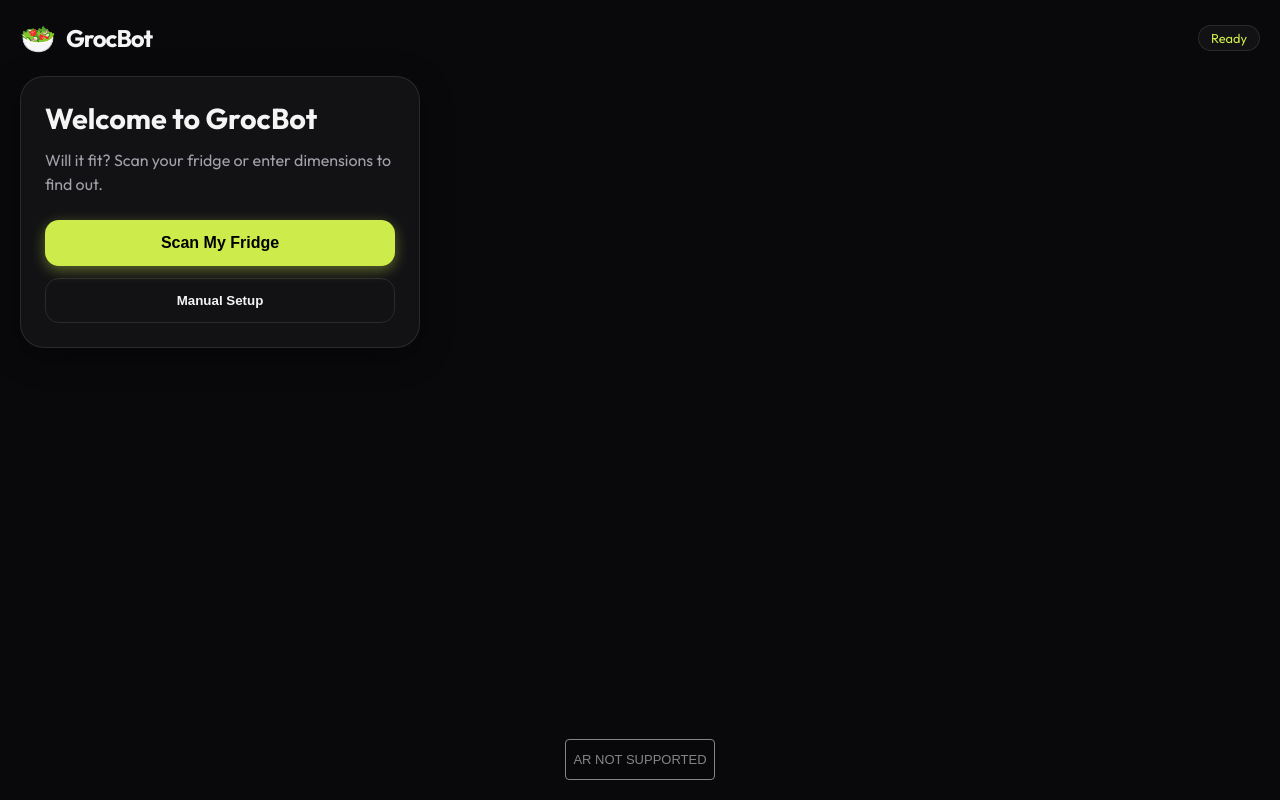
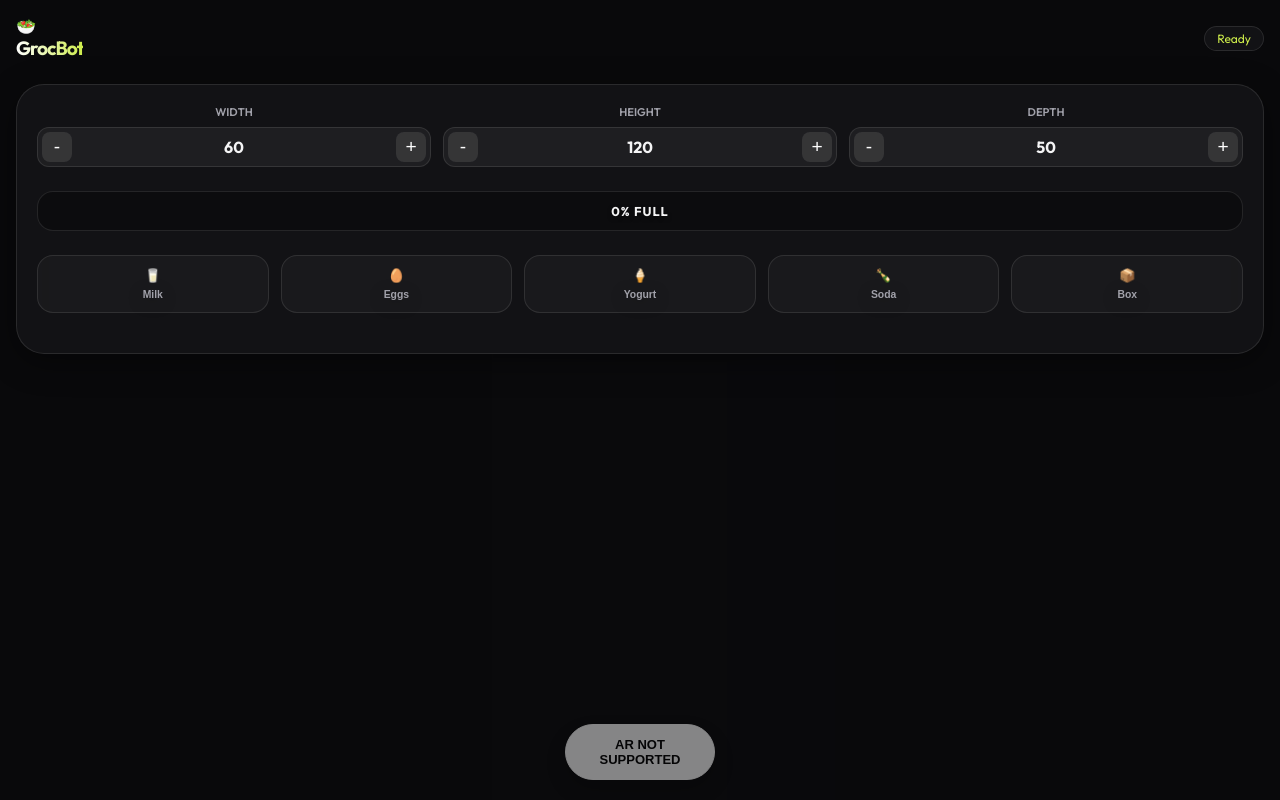
Before and after one commit to vishalmysore/merafridge, a website built with Vite: page index.html in a window 1280 px wide. Built offline with nearby package versions, Linux system fonts and the light colour scheme; animation ran at ten frames a second.

Commit message:
feat: redesign UI for instant AR-first interaction with +/- controls and cool icons

```diff
--- a/index.html
+++ b/index.html
@@ -8,6 +8,7 @@
     <link rel="preconnect" href="https://fonts.googleapis.com">
     <link rel="preconnect" href="https://fonts.gstatic.com" crossorigin>
     <link href="https://fonts.googleapis.com/css2?family=Outfit:wght@300;400;600;700&display=swap" rel="stylesheet">
+    <link rel="stylesheet" href="/src/style.css">
 </head>
 <body>
     <div id="app">
@@ -21,38 +22,49 @@
             </header>
 
             <main id="main-ui">
-                <section id="onboarding" class="glass-panel">
-                    <h2>Welcome to GrocBot</h2>
-                    <p>Will it fit? Scan your fridge or enter dimensions to find out.</p>
-                    <div class="actions">
-                        <button id="start-scan" class="primary-btn">Scan My Fridge</button>
-                        <button id="manual-setup" class="secondary-btn">Manual Setup</button>
+                <!-- AR Dashboard -->
+                <section id="controls" class="glass-panel">
+                    <div class="dimension-controls">
+                        <div class="dim-group">
+                            <label>Width</label>
+                            <div class="stepper">
+                                <button class="step-btn" data-dim="w" data-val="-5">-</button>
+                                <span id="val-w">60</span>
+                                <button class="step-btn" data-dim="w" data-val="5">+</button>
+                            </div>
+                        </div>
+                        <div class="dim-group">
+                            <label>Height</label>
+                            <div class="stepper">
+                                <button class="step-btn" data-dim="h" data-val="-10">-</button>
+                                <span id="val-h">120</span>
+                                <button class="step-btn" data-dim="h" data-val="10">+</button>
+                            </div>
+                        </div>
+                        <div class="dim-group">
+                            <label>Depth</label>
+                            <div class="stepper">
+                                <button class="step-btn" data-dim="d" data-val="-5">-</button>
+                                <span id="val-d">50</span>
+                                <button class="step-btn" data-dim="d" data-val="5">+</button>
+                            </div>
+                        </div>
                     </div>
-                </section>
 
-                <section id="controls" class="glass-panel hidden">
-                    <div class="section-header">
-                        <h3>Your Fridge</h3>
-                        <button id="reset-fridge" class="icon-btn" title="Reset">🔄</button>
-                    </div>
                     <div id="fridge-stats">
-                        <div class="stat">
-                            <span class="label">Space Used</span>
-                            <div class="progress-bar">
-                                <div id="occupancy-fill" style="width: 0%"></div>
-                            </div>
-                            <span id="occupancy-text">0%</span>
+                        <div class="progress-container">
+                            <div id="occupancy-fill" style="width: 0%"></div>
+                            <span id="occupancy-text">0% FULL</span>
                         </div>
                     </div>
 
                     <div id="grocery-list">
-                        <h4>Add Groceries</h4>
                         <div class="item-grid">
-                            <button class="add-item-btn" data-type="milk" title="Milk Carton">🥛</button>
-                            <button class="add-item-btn" data-type="eggs" title="Egg Box">🥚</button>
-                            <button class="add-item-btn" data-type="yogurt" title="Yogurt">🍦</button>
-                            <button class="add-item-btn" data-type="soda" title="Soda/Wine">🍾</button>
-                            <button class="add-item-btn" data-type="box" title="Leftovers Box">📦</button>
+                            <button class="add-item-btn" data-type="milk">🥛<span>Milk</span></button>
+                            <button class="add-item-btn" data-type="eggs">🥚<span>Eggs</span></button>
+                            <button class="add-item-btn" data-type="yogurt">🍦<span>Yogurt</span></button>
+                            <button class="add-item-btn" data-type="soda">🍾<span>Soda</span></button>
+                            <button class="add-item-btn" data-type="box">📦<span>Box</span></button>
                         </div>
                     </div>
 
@@ -68,25 +80,6 @@
         <canvas id="three-canvas"></canvas>
 
         <div id="modal-overlay" class="hidden">
-            <div id="manual-setup-modal" class="glass-panel modal">
-                <h3>Fridge Dimensions (cm)</h3>
-                <div class="input-group">
-                    <label>Width</label>
-                    <input type="number" id="fridge-w" value="60">
-                </div>
-                <div class="input-group">
-                    <label>Height</label>
-                    <input type="number" id="fridge-h" value="120">
-                </div>
-                <div class="input-group">
-                    <label>Depth</label>
-                    <input type="number" id="fridge-d" value="50">
-                </div>
-                <div class="modal-actions">
-                    <button id="save-dimensions" class="primary-btn">Initialize Fridge</button>
-                </div>
-            </div>
-        </div>
     </div>
     <script type="module" src="/src/main.js"></script>
 </body>
--- a/src/main.js
+++ b/src/main.js
@@ -22,7 +22,7 @@ class GrocBot {
         this.reticle = null;
         this.placementMode = true;
 
-        this.light = new THREE.HemisphereLight(0xffffff, 0xbbbbff, 1);
+        this.light = new THREE.HemisphereLight(0xffffff, 0xbbbbff, 2);
         this.light.position.set(0.5, 1, 0.25);
         this.scene.add(this.light);
 
@@ -34,29 +34,48 @@ class GrocBot {
 
         this.initUI();
         this.setupXR();
+
+        // Immediately Create Fridge
+        this.createFridge();
         this.animate();
 
         window.addEventListener('resize', () => this.onWindowResize());
     }
 
     initUI() {
-        this.onboarding = document.getElementById('onboarding');
-        this.controls = document.getElementById('controls');
-        this.modalOverlay = document.getElementById('modal-overlay');
+        // Step buttons (+/-)
+        document.querySelectorAll('.step-btn').forEach(btn => {
+            btn.onclick = () => {
+                const dim = btn.dataset.dim;
+                const val = parseInt(btn.dataset.val);
+                this.updateDimension(dim, val);
+            };
+        });
 
-        document.getElementById('start-scan').onclick = () => this.startScan();
-        document.getElementById('manual-setup').onclick = () => this.showManualSetup();
-        document.getElementById('save-dimensions').onclick = () => this.saveDimensions();
-        document.getElementById('reset-fridge').onclick = () => this.resetFridge();
-
+        // Add Item buttons
         document.querySelectorAll('.add-item-btn').forEach(btn => {
             btn.onclick = () => this.addItem(btn.dataset.type);
         });
 
+        // Load saved state
         const saved = localStorage.getItem('grocbot_fridge');
         if (saved) {
             this.fridgeDimensions = JSON.parse(saved);
+            this.syncUI();
         }
+    }
+
+    updateDimension(dim, delta) {
+        this.fridgeDimensions[dim] = Math.max(10, this.fridgeDimensions[dim] + delta);
+        this.syncUI();
+        this.createFridge(); // Rebuild fridge with new size
+        localStorage.setItem('grocbot_fridge', JSON.stringify(this.fridgeDimensions));
+    }
+
+    syncUI() {
+        document.getElementById('val-w').textContent = this.fridgeDimensions.w;
+        document.getElementById('val-h').textContent = this.fridgeDimensions.h;
+        document.getElementById('val-d').textContent = this.fridgeDimensions.d;
     }
 
     setupXR() {
@@ -71,24 +90,10 @@ class GrocBot {
         }
     }
 
-    showManualSetup() {
-        this.modalOverlay.classList.remove('hidden');
-    }
+    createFridge() {
+        // Keep items if we are just resizing
+        const existingItems = this.items.map(i => ({ type: i.type, pos: i.mesh.position.clone() }));
 
-    saveDimensions() {
-        this.fridgeDimensions = {
-            w: parseFloat(document.getElementById('fridge-w').value),
-            h: parseFloat(document.getElementById('fridge-h').value),
-            d: parseFloat(document.getElementById('fridge-d').value)
-        };
-        localStorage.setItem('grocbot_fridge', JSON.stringify(this.fridgeDimensions));
-        this.modalOverlay.classList.add('hidden');
-        this.onboarding.classList.add('hidden');
-        this.controls.classList.remove('hidden');
-        this.createFridge();
-    }
-
-    createFridge() {
         if (this.fridge) {
             this.scene.remove(this.fridge);
         }
@@ -104,9 +109,12 @@ class GrocBot {
             color: 0x222222,
             side: THREE.DoubleSide,
             transparent: true,
-            opacity: 0.5
+            opacity: 0.4,
+            roughness: 0.1,
+            metalness: 0.5
         });
 
+        // Main shell
         const backWall = new THREE.Mesh(new THREE.PlaneGeometry(mw, mh), wallMat);
         backWall.position.z = -md / 2;
         group.add(backWall);
@@ -116,20 +124,24 @@ class GrocBot {
         floor.position.y = -mh / 2;
         group.add(floor);
 
-        const leftWall = new THREE.Mesh(new THREE.PlaneGeometry(md, mh), wallMat);
+        const sideGeom = new THREE.PlaneGeometry(md, mh);
+        const leftWall = new THREE.Mesh(sideGeom, wallMat);
         leftWall.rotation.y = Math.PI / 2;
         leftWall.position.x = -mw / 2;
         group.add(leftWall);
 
-        const rightWall = new THREE.Mesh(new THREE.PlaneGeometry(md, mh), wallMat);
+        const rightWall = new THREE.Mesh(sideGeom, wallMat);
         rightWall.rotation.y = -Math.PI / 2;
         rightWall.position.x = mw / 2;
         group.add(rightWall);
 
+        // Shelves with a "glass" look
         const shelfMat = new THREE.MeshStandardMaterial({
-            color: 0x444444,
+            color: 0x88ccff,
             transparent: true,
-            opacity: 0.8
+            opacity: 0.3,
+            roughness: 0,
+            metalness: 1
         });
 
         const shelfSpacing = mh / this.shelvesCount;
@@ -140,25 +152,27 @@ class GrocBot {
             group.add(shelf);
         }
 
-        group.position.set(0, 0, -1);
-        this.scene.add(group);
-        this.fridge = group;
-
+        // Reticle (Always needed for placement)
         if (!this.reticle) {
-            const reticleGeom = new THREE.RingGeometry(0.1, 0.11, 32);
+            const reticleGeom = new THREE.RingGeometry(0.1, 0.12, 32);
             reticleGeom.rotateX(-Math.PI / 2);
-            this.reticle = new THREE.Mesh(reticleGeom, new THREE.MeshBasicMaterial());
+            this.reticle = new THREE.Mesh(reticleGeom, new THREE.MeshBasicMaterial({ color: 0xcdec4b }));
             this.reticle.matrixAutoUpdate = false;
             this.reticle.visible = false;
             this.scene.add(this.reticle);
         }
+
+        group.position.set(0, -0.5, -1.2);
+        this.scene.add(group);
+        this.fridge = group;
+
+        // Restore items with updated logic if needed, or clear for simplicity on resize
+        this.items = [];
+        this.updateUI();
     }
 
     addItem(type) {
-        if (!this.fridge) {
-            alert('Setup your fridge first!');
-            return;
-        }
+        if (!this.fridge) return;
 
         const itemData = this.getItemSpecs(type);
         const mw = itemData.w / 100;
@@ -166,9 +180,14 @@ class GrocBot {
         const md = itemData.d / 100;
 
         const geometry = new THREE.BoxGeometry(mw, mh, md);
-        const material = new THREE.MeshStandardMaterial({ color: itemData.color });
+        const material = new THREE.MeshStandardMaterial({
+            color: itemData.color,
+            roughness: 0.3,
+            metalness: 0.2
+        });
         const mesh = new THREE.Mesh(geometry, material);
 
+        // Auto-placement logic
         const shelfIndex = Math.floor(Math.random() * this.shelvesCount);
         const shelfSpacing = (this.fridgeDimensions.h / 100) / this.shelvesCount;
         const yPos = -(this.fridgeDimensions.h/100)/2 + (shelfIndex * shelfSpacing) + (mh/2);
@@ -204,8 +223,8 @@ class GrocBot {
             card.className = 'grocery-card';
             card.innerHTML = `
                 <span>${specs.icon}</span>
-                <span>${specs.name}</span>
-                <button class="remove-btn" data-id="${item.id}">✕</button>
+                <span class="card-name">${specs.name}</span>
+                <button class="remove-btn">✕</button>
             `;
             card.querySelector('.remove-btn').onclick = () => this.destroyItem(item.id);
             list.appendChild(card);
@@ -220,7 +239,11 @@ class GrocBot {
 
         const percent = Math.min(Math.round((itemsVol / fridgeVol) * 100), 100);
         document.getElementById('occupancy-fill').style.width = percent + '%';
-        document.getElementById('occupancy-text').textContent = percent + '%';
+        document.getElementById('occupancy-text').textContent = percent + '% FULL';
+
+        // Dynamic color for full logic
+        const color = percent > 90 ? '#ef4444' : (percent > 70 ? '#facc15' : '#cdec4b');
+        document.getElementById('occupancy-fill').style.background = color;
     }
 
     destroyItem(id) {
@@ -230,12 +253,6 @@ class GrocBot {
             this.items.splice(index, 1);
             this.updateUI();
         }
-    }
-
-    resetFridge() {
-        this.items.forEach(item => this.fridge.remove(item.mesh));
-        this.items = [];
-        this.updateUI();
     }
 
     onWindowResize() {
@@ -256,7 +273,6 @@ class GrocBot {
                             this.hitTestSource = source;
                         });
                     });
-
                     session.addEventListener('end', () => {
                         this.hitTestSourceRequested = false;
                         this.hitTestSource = null;
@@ -273,19 +289,19 @@ class GrocBot {
                         this.reticle.matrix.fromArray(hit.getPose(referenceSpace).transform.matrix);
                         if (this.placementMode && this.fridge) {
                             this.fridge.position.setFromMatrixPosition(this.reticle.matrix);
+                            this.fridge.position.y += 0.5; // Offset to sit on floor
                         }
                     } else {
                         this.reticle.visible = false;
                     }
                 }
+            } else {
+                // Desktop rotation for preview
+                if (this.fridge) this.fridge.rotation.y += 0.005;
             }
             this.renderer.render(this.scene, this.camera);
         });
     }
-
-    startScan() {
-        this.showManualSetup();
-    }
 }
 
 new GrocBot();
--- a/src/style.css
+++ b/src/style.css
@@ -15,6 +15,7 @@
     margin: 0;
     padding: 0;
     box-sizing: border-box;
+    user-select: none;
 }
 
 body {
@@ -48,7 +49,7 @@ body {
     width: 100%;
     height: 100%;
     z-index: 10;
-    padding: 20px;
+    padding: 16px;
     display: flex;
     flex-direction: column;
     pointer-events: none;
@@ -62,258 +63,216 @@ header {
     display: flex;
     justify-content: space-between;
     align-items: center;
-    margin-bottom: 20px;
-}
-
-.logo {
-    display: flex;
-    align-items: center;
-    gap: 10px;
+    margin-bottom: 24px;
 }
 
 .logo h1 {
-    font-size: 1.5rem;
+    font-size: 1.2rem;
     font-weight: 700;
     letter-spacing: -1px;
-}
-
-.logo .icon {
-    font-size: 1.8rem;
+    background: linear-gradient(90deg, #fff, var(--primary));
+    -webkit-background-clip: text;
+    -webkit-text-fill-color: transparent;
 }
 
 #ar-status {
     background: var(--panel);
     padding: 4px 12px;
     border-radius: 20px;
-    font-size: 0.8rem;
+    font-size: 0.75rem;
     color: var(--primary);
     border: 1px solid var(--glass-border);
+    backdrop-filter: blur(8px);
 }
 
 main {
     flex-grow: 1;
-    display: flex;
-    flex-direction: column;
-    gap: 20px;
-    max-width: 400px;
 }
 
 .glass-panel {
     background: var(--panel);
-    backdrop-filter: blur(12px);
-    -webkit-backdrop-filter: blur(12px);
+    backdrop-filter: blur(20px);
+    -webkit-backdrop-filter: blur(20px);
     border: 1px solid var(--glass-border);
-    border-radius: 24px;
-    padding: 24px;
+    border-radius: 28px;
+    padding: 20px;
     box-shadow: 0 8px 32px rgba(0, 0, 0, 0.4);
-    transition: all 0.3s cubic-bezier(0.4, 0, 0.2, 1);
 }
 
-h2 {
-    font-size: 1.8rem;
-    margin-bottom: 12px;
-    line-height: 1.2;
-}
-
-p {
-    color: var(--text-muted);
-    font-size: 1rem;
-    line-height: 1.5;
+/* Dimension Controls */
+.dimension-controls {
+    display: grid;
+    grid-template-columns: 1fr 1fr 1fr;
+    gap: 12px;
     margin-bottom: 24px;
 }
 
-.primary-btn {
-    background: var(--primary);
-    color: #000;
-    border: none;
-    padding: 14px 28px;
-    border-radius: 14px;
-    font-weight: 600;
-    font-size: 1rem;
-    cursor: pointer;
-    box-shadow: 0 4px 14px var(--primary-glow);
-    transition: transform 0.2s;
-}
-
-.primary-btn:hover {
-    transform: scale(1.02);
-}
-
-.secondary-btn {
-    background: transparent;
-    color: var(--text);
-    border: 1px solid var(--glass-border);
-    padding: 14px 28px;
-    border-radius: 14px;
-    font-weight: 600;
-    cursor: pointer;
-    transition: background 0.2s;
-}
-
-.secondary-btn:hover {
-    background: rgba(255,255,255,0.05);
-}
-
-.actions {
+.dim-group {
     display: flex;
     flex-direction: column;
-    gap: 12px;
-}
-
-.hidden {
-    display: none !important;
-}
-
-#controls {
-    display: flex;
-    flex-direction: column;
-    gap: 16px;
-}
-
-.section-header {
-    display: flex;
-    justify-content: space-between;
     align-items: center;
-}
-
-#fridge-stats {
-    padding-bottom: 16px;
-    border-bottom: 1px solid var(--glass-border);
-}
-
-.stat {
-    display: flex;
-    flex-direction: column;
     gap: 8px;
 }
 
-.label {
-    font-size: 0.85rem;
+.dim-group label {
+    font-size: 0.7rem;
+    font-weight: 600;
+    text-transform: uppercase;
     color: var(--text-muted);
 }
 
-.progress-bar {
+.stepper {
+    display: flex;
+    align-items: center;
+    justify-content: space-between;
+    background: rgba(255,255,255,0.05);
+    border-radius: 12px;
+    padding: 4px;
     width: 100%;
-    height: 8px;
-    background: rgba(255,255,255,0.05);
-    border-radius: 4px;
+    border: 1px solid var(--glass-border);
+}
+
+.step-btn {
+    background: rgba(255,255,255,0.1);
+    border: none;
+    color: #fff;
+    width: 30px;
+    height: 30px;
+    border-radius: 8px;
+    font-size: 1.2rem;
+    cursor: pointer;
+    transition: all 0.2s;
+}
+
+.step-btn:active {
+    background: var(--primary);
+    color: #000;
+    transform: scale(0.9);
+}
+
+.stepper span {
+    font-family: 'Outfit';
+    font-weight: 700;
+    font-size: 1rem;
+}
+
+/* Progress Section */
+.progress-container {
+    position: relative;
+    width: 100%;
+    height: 40px;
+    background: rgba(0,0,0,0.3);
+    border-radius: 16px;
     overflow: hidden;
+    border: 1px solid var(--glass-border);
+    margin-bottom: 24px;
 }
 
 #occupancy-fill {
     height: 100%;
-    background: var(--primary);
-    border-radius: 4px;
-    transition: width 0.5s ease-out;
+    background: linear-gradient(90deg, #606c1e, var(--primary));
+    width: 0%;
+    transition: width 0.6s cubic-bezier(0.34, 1.56, 0.64, 1);
 }
 
 #occupancy-text {
-    align-self: flex-end;
+    position: absolute;
+    top: 50%;
+    left: 50%;
+    transform: translate(-50%, -50%);
+    font-weight: 800;
     font-size: 0.8rem;
-    font-weight: 600;
+    letter-spacing: 1px;
+    text-shadow: 0 2px 4px rgba(0,0,0,0.5);
 }
 
+/* Item Grid */
 .item-grid {
     display: grid;
     grid-template-columns: repeat(5, 1fr);
-    gap: 10px;
-    margin-top: 10px;
+    gap: 12px;
 }
 
 .add-item-btn {
-    aspect-ratio: 1;
-    background: rgba(255,255,255,0.05);
+    display: flex;
+    flex-direction: column;
+    align-items: center;
+    gap: 6px;
+    background: rgba(255,255,255,0.03);
     border: 1px solid var(--glass-border);
-    border-radius: 12px;
-    font-size: 1.5rem;
-    display: flex;
-    align-items: center;
-    justify-content: center;
+    border-radius: 16px;
+    padding: 12px 4px;
     cursor: pointer;
-    transition: all 0.2s;
+    transition: all 0.3s;
 }
 
 .add-item-btn:hover {
-    background: rgba(255,255,255,0.1);
+    background: rgba(255,255,255,0.08);
     border-color: var(--primary);
-    transform: translateY(-2px);
+    transform: translateY(-4px);
+}
+
+.add-item-btn:active {
+    transform: scale(0.95);
+}
+
+.add-item-btn span:first-child {
+    font-size: 1.8rem;
+    filter: drop-shadow(0 4px 8px rgba(0,0,0,0.3));
+}
+
+.add-item-btn span:last-child {
+    font-size: 0.65rem;
+    font-weight: 600;
+    color: var(--text-muted);
 }
 
 #current-items {
-    max-height: 200px;
+    margin-top: 20px;
+    max-height: 120px;
     overflow-y: auto;
-    margin-top: 10px;
 }
 
 .grocery-card {
     display: flex;
     align-items: center;
     gap: 12px;
-    padding: 8px;
-    background: rgba(255,255,255,0.03);
+    padding: 10px 16px;
+    background: rgba(255,255,255,0.02);
     border-radius: 12px;
     margin-bottom: 8px;
+    border: 1px solid rgba(255,255,255,0.05);
 }
 
-.grocery-card .remove-btn {
+.remove-btn {
     margin-left: auto;
-    background: none;
+    background: rgba(239, 68, 68, 0.1);
     border: none;
     color: var(--error);
+    width: 28px;
+    height: 28px;
+    border-radius: 50%;
     cursor: pointer;
-    padding: 4px;
 }
 
 footer {
     margin-top: auto;
     display: flex;
     justify-content: center;
-    padding-bottom: 20px;
+    padding-bottom: 12px;
 }
 
-/* Modals */
-#modal-overlay {
-    position: absolute;
-    top: 0;
-    left: 0;
-    width: 100%;
-    height: 100%;
-    background: rgba(0,0,0,0.6);
-    backdrop-filter: blur(4px);
-    z-index: 100;
-    display: flex;
-    align-items: center;
-    justify-content: center;
-    padding: 20px;
+/* Three.js XR Button Override */
+#ARButton {
+    background: #fff !important;
+    color: #000 !important;
+    border-radius: 100px !important;
+    font-weight: 800 !important;
+    padding: 12px 32px !important;
+    box-shadow: 0 10px 20px rgba(0,0,0,0.4) !important;
+    bottom: 20px !important;
+    left: 50% !important;
+    transform: translateX(-50%) !important;
 }
 
-.modal {
-    width: 100%;
-    max-width: 340px;
-}
-
-.input-group {
-    margin: 16px 0;
-    display: flex;
-    flex-direction: column;
-    gap: 8px;
-}
-
-.input-group label {
-    font-size: 0.85rem;
-    color: var(--text-muted);
-}
-
-.input-group input {
-    background: rgba(255,255,255,0.05);
-    border: 1px solid var(--glass-border);
-    padding: 12px;
-    border-radius: 10px;
-    color: #fff;
-    font-family: inherit;
-    font-size: 1rem;
-}
-
-.modal-actions {
-    margin-top: 24px;
-}
+.hidden { display: none !important; }
```
